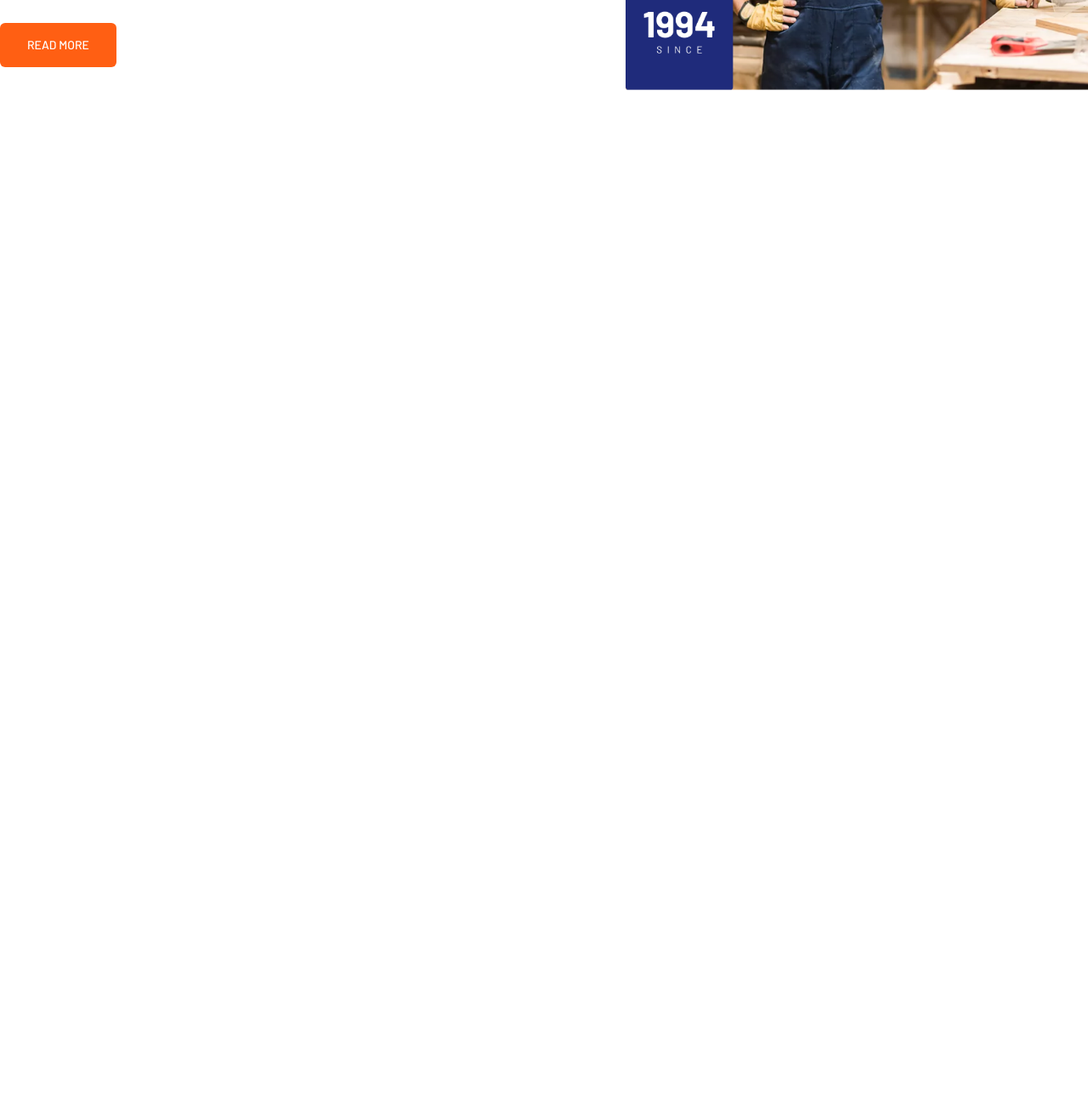
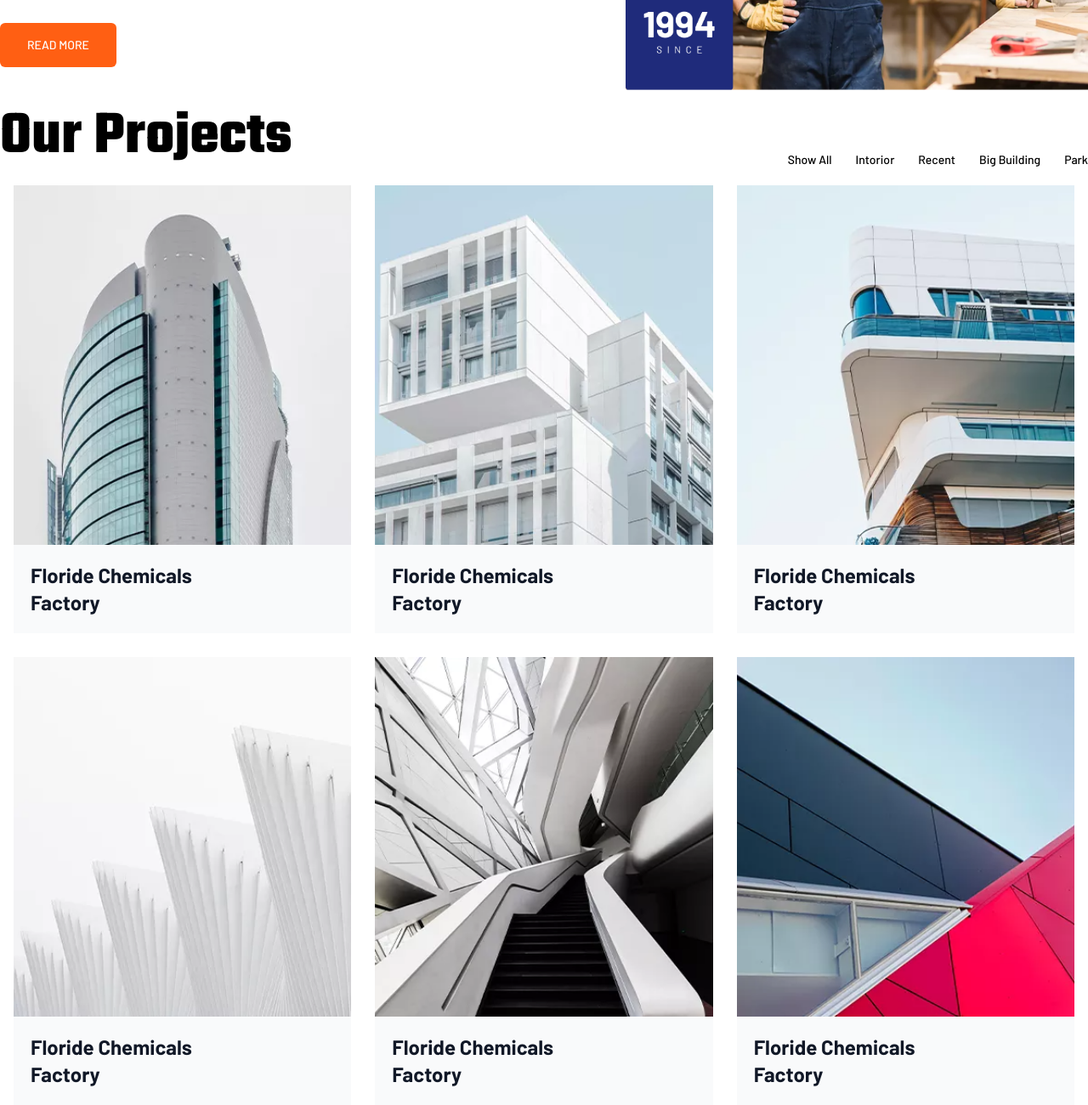
Before and after one commit to M-sadiq4641/Construction, a website built with Vite: page index.html in a window 1280 px wide. Shown: the part 1749-3049 px from the top of the page at 85% size. Before the commit the page ends 1855 px from the top, so only its background shows below. Built offline with nearby package versions, Linux system fonts and the light colour scheme; a web font is replaced by a local one.

Commit message:
added project section

```diff
--- a/index.html
+++ b/index.html
@@ -214,6 +214,51 @@
         <img class="w-full" src="/public/images/who-we-are-img.png" />
       </div>
     </div>
+
+    <!-- project  -->
+
+    <div class="container">
+      <div class="md:flex items-end my-5 text-black justify-between">
+        <div class="">
+          <h1 class="sm:text-7xl text-5xl leading-10 md:text-start text-center md:m-0 m-10 p-0 font-bold">Our Projects</h1>
+        </div>
+        <div class="text-sm sm:gap-7 gap-3 font-medium flex justify-center">
+          <p class="hover:text-orangish capitalize">Show all</p>
+          <p class="hover:text-orangish capitalize">Intorior</p>
+          <p class="hover:text-orangish capitalize">Recent</p>
+          <p class="hover:text-orangish capitalize">Big building</p>
+          <p class="hover:text-orangish capitalize">Park</p>
+
+        </div>
+      </div>
+      <div class="grid px-4 sm:grid-cols-2 lg:grid-cols-3 gap-7">
+        <div>
+          <img class="w-full" src="/public/images/projext-img-one.png" width="370px" height="390px">
+          <p class="text-2xl bg-gray-50 p-5 font-bold text-gray-900">Floride Chemicals <br>Factory</p>
+        </div>
+        <div>
+          <img class="w-full" src="/public/images/projext-img-two.png" width="370px" height="390px">
+          <p class="text-2xl bg-gray-50 p-5 font-bold text-gray-900">Floride Chemicals <br>Factory</p>
+        </div>
+        <div>
+          <img class="w-full" src="/public/images/projext-img-three.png" width="370px" height="390px">
+          <p class="text-2xl bg-gray-50 p-5 font-bold text-gray-900">Floride Chemicals <br>Factory</p>
+        </div>
+        <div>
+          <img class="w-full" src="/public/images/projext-img-four.png" width="370px" height="390px">
+          <p class="text-2xl bg-gray-50 p-5 font-bold text-gray-900">Floride Chemicals <br>Factory</p>
+        </div>
+        <div>
+          <img class="w-full" src="/public/images/projext-img-five.png" width="370px" height="390px">
+          <p class="text-2xl bg-gray-50 p-5 font-bold text-gray-900">Floride Chemicals <br>Factory</p>
+        </div>
+        <div>
+          <img class="w-full" src="/public/images/projext-img-six.png" width="370px" height="390px">
+          <p class="text-2xl bg-gray-50 p-5 font-bold text-gray-900">Floride Chemicals <br>Factory</p>
+        </div>
+      </div>
+    </div>
+
     <!-- script  -->
     <script type="module" src="/assets/js/main.js"></script>
   </body>
```
Also changed, not shown: output.css, public/images/projext-img-five.png (added), public/images/projext-img-four.png (added), public/images/projext-img-one.png (added), public/images/projext-img-six.png (added), public/images/projext-img-three.png (added), public/images/projext-img-two.png (added).
